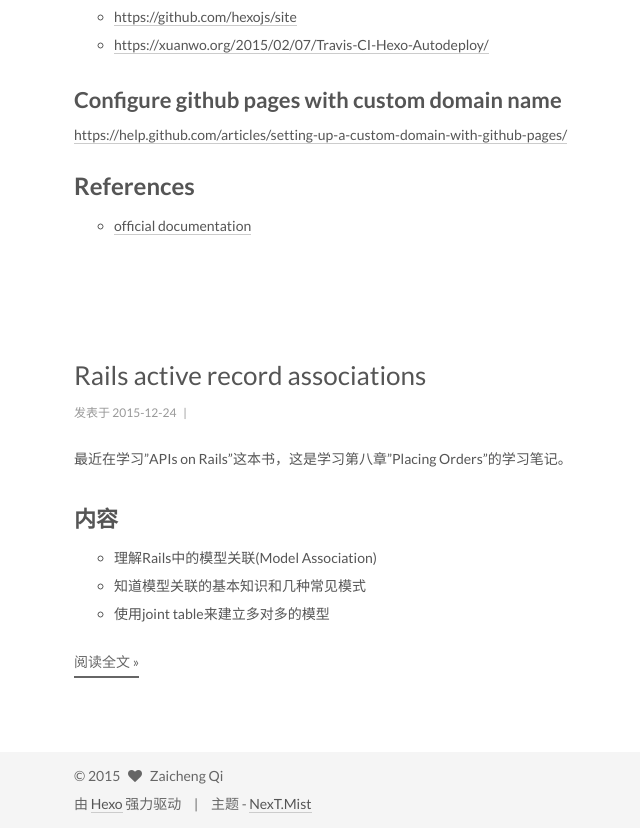
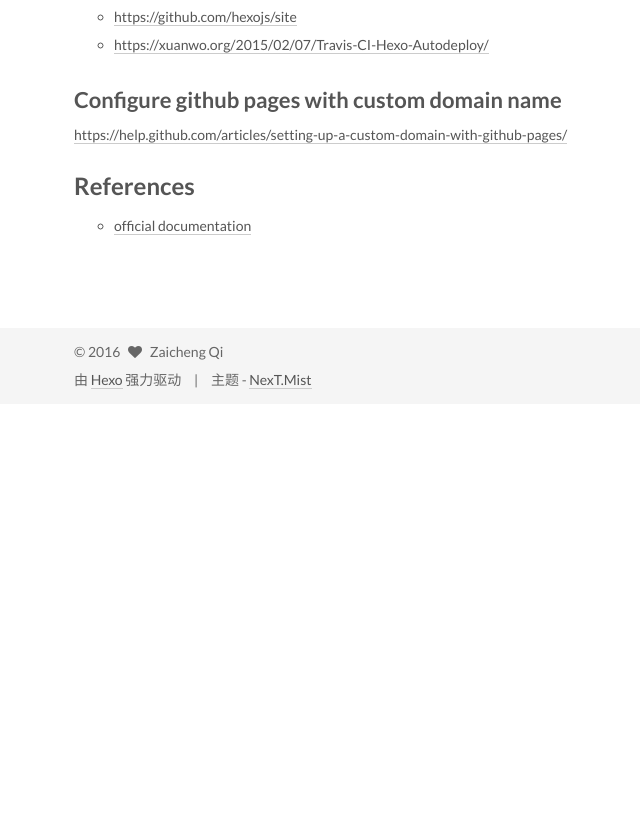
Before and after one commit to arpsabbir/vmlinz.github.io, a plain HTML site: page index.html in a window 1280 px wide. Shown: the part 1925-2753 px from the top of the page, without its empty margins (216-856 px from the left). After the commit the page ends 2329 px from the top, so only its background shows below. Drawn offline with Linux system fonts and the light colour scheme.

Commit message:
Site updated: 2016-01-01 06:53:08

```diff
--- a/atom.xml
+++ b/atom.xml
@@ -4,7 +4,7 @@
   <subtitle><![CDATA[A developing mind]]></subtitle>
   <link href="/atom.xml" rel="self"/>
   <link href="http://yoursite.com/"/>
-  <updated>2015-12-31T16:44:49.587Z</updated>
+  <updated>2016-01-01T06:52:20.091Z</updated>
   <id>http://yoursite.com/</id>
 
   <author>
@@ -19,7 +19,7 @@
     <link href="http://yoursite.com/2015/12/31/setup-a-blog-with-hexojs-and-travis/"/>
     <id>http://yoursite.com/2015/12/31/setup-a-blog-with-hexojs-and-travis/</id>
     <published>2015-12-31T23:46:12.000Z</published>
-    <updated>2015-12-31T16:44:49.587Z</updated>
+    <updated>2016-01-01T06:52:20.091Z</updated>
     <content type="html"><![CDATA[<h1 id="Introduction"><a href="#Introduction" class="headerlink" title="Introduction"></a>Introduction</h1><ul>
 <li>Hexo is a fast and powerful site generator designed specifically for personal blogging. There is a lot of plugins to make it even powerful.</li>
 <li>With the power of travis, you can automate the site generating progress and separate the process of editing from publishing.</li>
@@ -80,7 +80,7 @@ npm install
     <link href="http://yoursite.com/2015/12/24/Rails-active-record-associations/"/>
     <id>http://yoursite.com/2015/12/24/Rails-active-record-associations/</id>
     <published>2015-12-24T23:48:24.000Z</published>
-    <updated>2015-12-31T16:44:49.587Z</updated>
+    <updated>2016-01-01T06:52:20.091Z</updated>
     <content type="html"><![CDATA[<p>最近在学习”APIs on Rails”这本书，这是学习第八章”Placing Orders”的学习笔记。</p>
 <h2 id="u5185_u5BB9"><a href="#u5185_u5BB9" class="headerlink" title="内容"></a>内容</h2><ul>
 <li>理解Rails中的模型关联(Model Association)</li>
--- a/css/main.css
+++ b/css/main.css
@@ -965,7 +965,7 @@ body {
   width: 4px;
   height: 4px;
   border-radius: 50%;
-  background: #3c288a;
+  background: #7c2e55;
 }
 .sidebar-nav {
   margin: 0 0 20px;
--- a/index.html
+++ b/index.html
@@ -190,6 +190,15 @@
 
 
 
+
+
+
+
+
+
+
+
+
   <article class="post post-type-normal " itemscope itemtype="http://schema.org/Article">
 
 
@@ -297,99 +306,6 @@ npm install
 
 
           </span>
-
-
-    </div>
-
-    <footer class="post-footer">
-
-
-
-
-
-
-        <div class="post-eof"></div>
-
-    </footer>
-  </article>
-
-
-
-
-
-
-
-
-
-
-
-
-  <article class="post post-type-normal " itemscope itemtype="http://schema.org/Article">
-
-
-      <header class="post-header">
-
-
-
-          <h1 class="post-title" itemprop="name headline">
-
-
-
-
-                <a class="post-title-link" href="/2015/12/24/Rails-active-record-associations/" itemprop="url">
-                  Rails active record associations
-                </a>
-
-
-          </h1>
-
-
-        <div class="post-meta">
-          <span class="post-time">
-            发表于
-            <time itemprop="dateCreated" datetime="2015-12-24T23:48:24+00:00" content="2015-12-24">
-              2015-12-24
-            </time>
-          </span>
-
-
-
-
-
-              <span class="post-comments-count">
-              &nbsp; | &nbsp;
-              <a href="/2015/12/24/Rails-active-record-associations/#comments" itemprop="discussionUrl">
-                <span class="post-comments-count disqus-comment-count" data-disqus-identifier="2015/12/24/Rails-active-record-associations/" itemprop="commentsCount"></span>
-              </a>
-            </span>
-
-
-
-
-
-        </div>
-      </header>
-
-
-
-    <div class="post-body">
-
-
-
-
-
-
-          <p>最近在学习”APIs on Rails”这本书，这是学习第八章”Placing Orders”的学习笔记。</p>
-<h2 id="u5185_u5BB9"><a href="#u5185_u5BB9" class="headerlink" title="内容"></a>内容</h2><ul>
-<li>理解Rails中的模型关联(Model Association)</li>
-<li>知道模型关联的基本知识和几种常见模式</li>
-<li>使用joint table来建立多对多的模型</li>
-</ul>
-          <div class="post-more-link text-center">
-            <a class="btn" href="/2015/12/24/Rails-active-record-associations/#more" rel="contents">
-              阅读全文 &raquo;
-            </a>
-          </div>
 
 
     </div>
@@ -533,7 +449,7 @@ npm install
         <div class="copyright" >
 
   &copy;
-  <span itemprop="copyrightYear">2015</span>
+  <span itemprop="copyrightYear">2016</span>
   <span class="with-love">
     <i class="icon-next-heart fa fa-heart"></i>
   </span>
```
Also changed, not shown: 2015/12/24/Rails-active-record-associations/index.html (+2 -2 lines), 2015/12/31/setup-a-blog-with-hexojs-and-travis/index.html (+2 -2 lines), archives/2015/12/index.html (+1 -1 lines), archives/2015/index.html (+1 -1 lines), archives/index.html (+1 -1 lines), sitemap.xml (+4 -4 lines), 1 other file.
